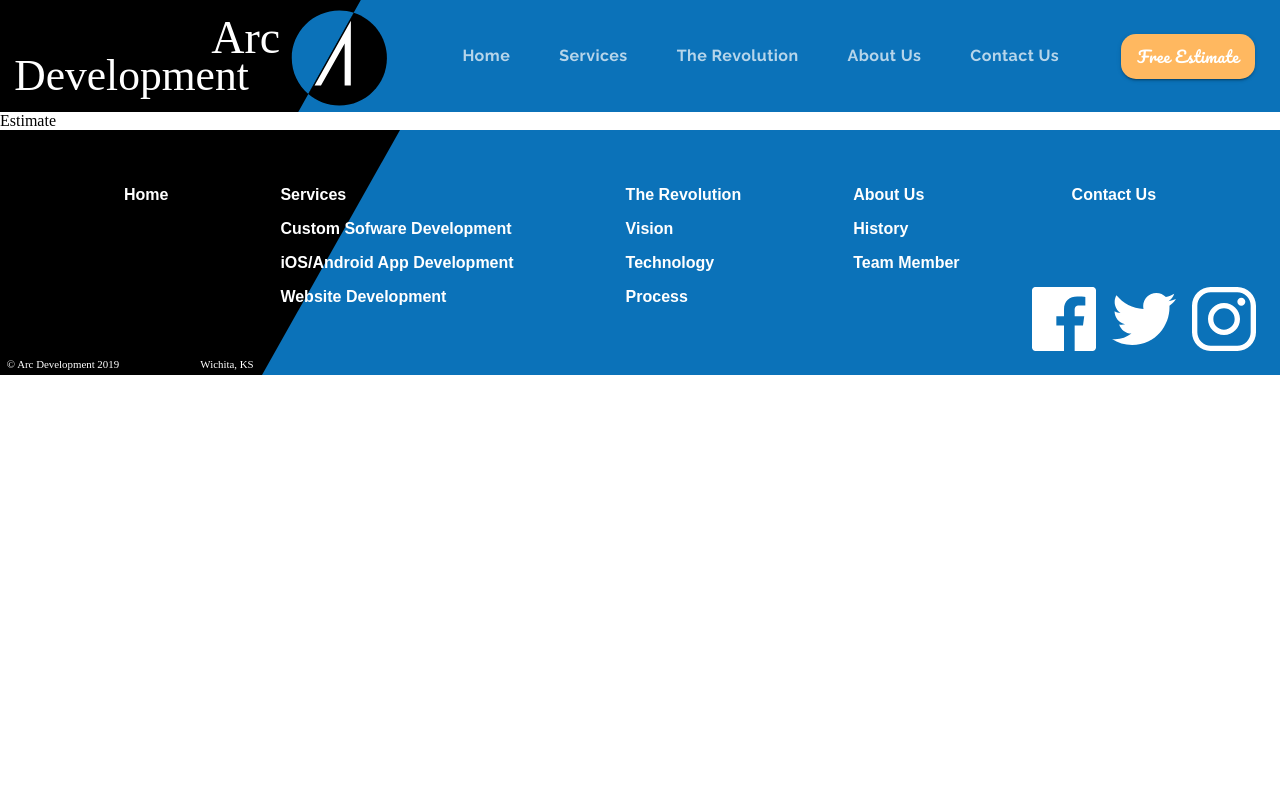
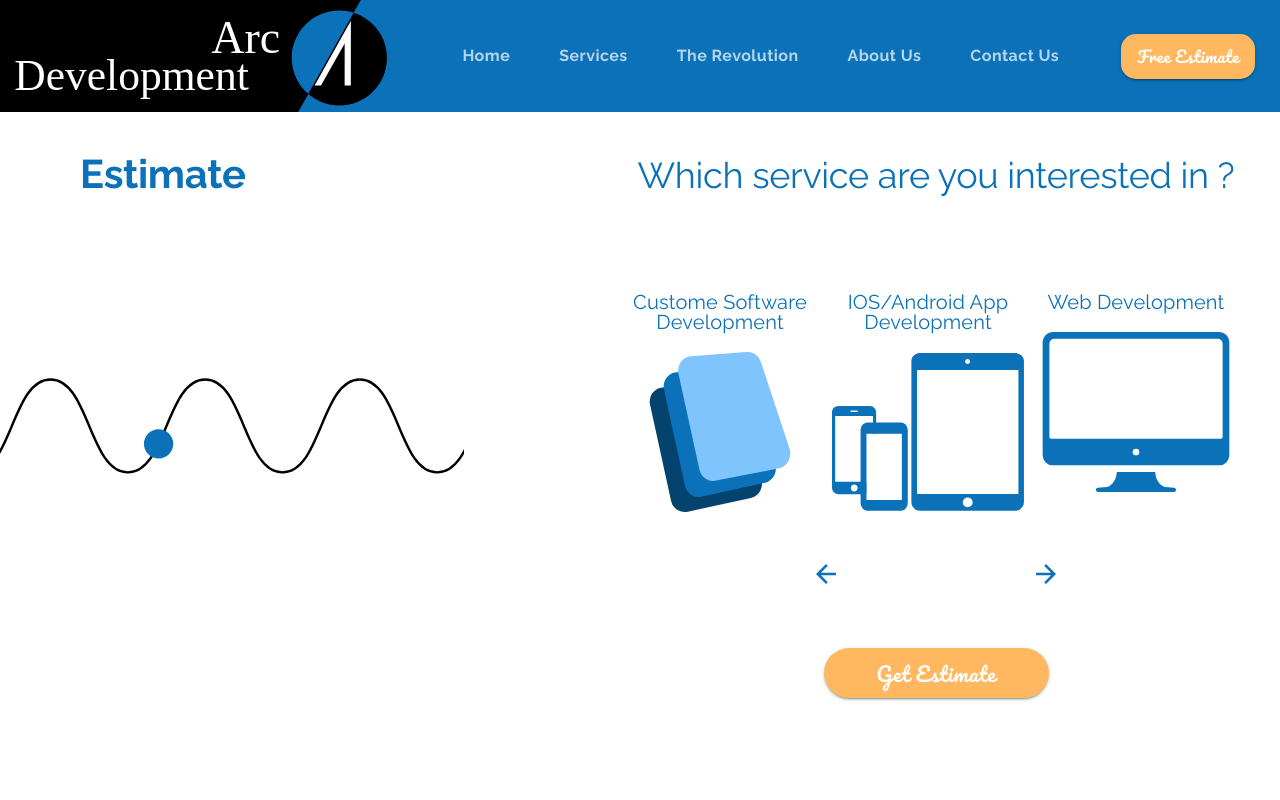
Before and after one commit to Tris-909/Material-UI-Project-1, a React (Create React App) app: page /estimate in a window 1280 px wide. Shown: the top 800 px of the page. Built offline with nearby package versions, Linux system fonts and the light colour scheme.

Commit message:
Adding Estimate Page Layout

```diff
--- a/src/Components/App.js
+++ b/src/Components/App.js
@@ -12,6 +12,7 @@ import WebsitesDev from './WebsitesDev';
 import Revolution from  './Revolution';
 import AboutUs from './AboutUs';
 import Contact from './Contact';
+import Estimate from './Estimate';
 
 function App() {
   const [isActive,setIsActive] = useState(0); // This control which tab is actived and add CSS to it
@@ -30,7 +31,7 @@ function App() {
           <Route exact path="/revolution" render={(props) => <Revolution {...props} setIsActive={setIsActive} setSelectedIndex={setSelectedIndex}/>} />
           <Route exact path="/about" render={(props) => <AboutUs {...props} setIsActive={setIsActive} setSelectedIndex={setSelectedIndex}/>} />
           <Route exact path="/contact" render={(props) => <Contact {...props} setIsActive={setIsActive} setSelectedIndex={setSelectedIndex}/>} />
-          <Route exact path="/estimate" component={() => <div>Estimate</div>}/>
+          <Route exact path="/estimate" render={(props) => <Estimate {...props} setIsActive={setIsActive} setSelectedIndex={setSelectedIndex}/>} />
         </Switch>
         <Footer isActive={isActive} setIsActive={setIsActive} selectedIndex={selectedIndex} setSelectedIndex={setSelectedIndex} />
       </BrowserRouter>
--- /dev/null
+++ b/src/Components/Estimate.js
@@ -0,0 +1,137 @@
+import React from 'react';
+import Lottie from 'react-lottie';
+import {makeStyles, useTheme} from '@material-ui/core/styles';
+import Grid from '@material-ui/core/Grid';
+import Typography from '@material-ui/core/Typography';
+import Button from '@material-ui/core/Button';
+import IconButton from '@material-ui/core/IconButton';
+
+import check from '../assets/check.svg';
+import send from '../assets/send.svg';
+import software from '../assets/software.svg';
+import mobile from '../assets/mobile.svg';
+import website from '../assets/website.svg';
+import backArrow from '../assets/backArrow.svg';
+import forwardArrow from '../assets/forwardArrow.svg';
+import backArrowDisabled from '../assets/backArrowDisabled.svg';
+import forwardArrowDisabled from '../assets/forwardArrowDisabled.svg';
+import camera from '../assets/camera.svg';
+import upload from '../assets/upload.svg';
+import person from '../assets/person.svg';
+import persons from '../assets/persons.svg';
+import info from '../assets/info.svg';
+import bell from '../assets/bell.svg';
+import users from '../assets/users.svg';
+import iphone from '../assets/iphone.svg';
+import gps from '../assets/gps.svg';
+import customised from '../assets/customized.svg';
+import data from '../assets/data.svg';
+import android from '../assets/android.svg';
+import globe from '../assets/globe.svg';
+import biometrics from '../assets/biometrics.svg';
+
+import estimateAnimation from '../animations/integrationAnimation/estimateAnimation/data.json';
+
+const useStyles = makeStyles((theme) => ({
+    icon: {
+        width: '12em',
+        height: '10em'
+    },
+    estimateButton: {
+        ...theme.typography.estimate,
+        borderRadius: 50,
+        backgroundColor: theme.palette.common.orange,
+        height: 50,
+        width: 225,
+        fontSize: '1.25rem',
+        marginTop: '3em',
+        "&:hover": {
+            backgroundColor: theme.palette.secondary.light
+        }
+    }
+}));
+
+export default function Estimate() {
+    const classes = useStyles();
+    const theme = useTheme();
+
+    const defaultOptions = {
+        loop: true,
+        autoplay: true,
+        animationData: estimateAnimation,
+        renderSetting:  {
+            preserveAspectRatio: 'xMidYMid slice'
+        }
+    }
+
+    return(
+        <Grid container direction="row">
+
+            <Grid item container direction="column" lg>
+                <Grid item style={{marginTop: '2em', marginLeft: '5em'}}>
+                    <Typography variant="h2">Estimate</Typography>
+                </Grid>
+                <Grid item style={{marginRight: '10em', maxWidth: '50em', marginTop: '5.5em'}}>
+                    <Lottie options={defaultOptions} height="100%" width="100%"/>
+                </Grid>
+            </Grid>
+
+            <Grid item container direction="column" alignItems="center" lg style={{marginRight: '2em', marginBottom: '25em'}}>
+                <Grid item>
+                    <Typography variant="h2" align="center"
+                    style={{fontWeight: 500, fontSize: "2.25em", marginBottom: '2.5em', marginTop: '1em'}} gutterBottom>
+                        Which service are you interested in ?
+                    </Typography>
+                </Grid>
+                <Grid item container>
+                    <Grid item container direction="column" md>
+                        <Grid item style={{maxWidth: '12em'}}>
+                            <Typography variant="h6" align="center" style={{marginBottom: "1em"}}>
+                                Custome Software Development
+                            </Typography>
+                        </Grid>
+                        <Grid item>
+                            <img src={software} alt="software icon" className={classes.icon}/>
+                        </Grid>
+                    </Grid>
+
+                    <Grid item container direction="column" md>
+                        <Grid item style={{maxWidth: '12em'}}>
+                            <Typography variant="h6" align="center" style={{marginBottom: "1em"}}>
+                                IOS/Android App Development
+                            </Typography>
+                        </Grid>
+                        <Grid item>
+                            <img src={mobile} alt="mobile icon" className={classes.icon}/>
+                        </Grid>
+                    </Grid>
+
+                    <Grid item container direction="column" md>
+                        <Grid item style={{maxWidth: '12em'}}>
+                            <Typography variant="h6" align="center" style={{marginBottom: "1em"}}>
+                                Web Development
+                            </Typography>
+                        </Grid>
+                        <Grid item>
+                            <img src={website} alt="website icon" className={classes.icon}/>
+                        </Grid>
+                    </Grid>
+                </Grid>
+
+                <Grid item container justify="space-between" style={{width: '15em', marginTop: '3em'}}>
+                    <Grid item>
+                        <img src={backArrow} alt="Back Arrow" />
+                    </Grid>
+                    <Grid item>
+                        <img src={forwardArrow} alt="Forward Arrow" />
+                    </Grid>
+                </Grid>
+
+                <Grid item>
+                    <Button variant="contained" className={classes.estimateButton}>Get Estimate</Button>
+                </Grid>
+
+            </Grid>
+        </Grid>
+    );
+}
--- a/src/Components/UI/Theme.js
+++ b/src/Components/UI/Theme.js
@@ -67,6 +67,12 @@ export default createMuiTheme({
             color: arcBlue,
             fontWeight: 700
         },
+        h6: {
+            fontWeight: 500,
+            fontFamily: 'Raleway',
+            color: arcBlue,
+            lineHeight: 1
+        },
         subtitle2: {
             fontFamily:  'Raleway',
             fontSize: '1.5rem',
```
